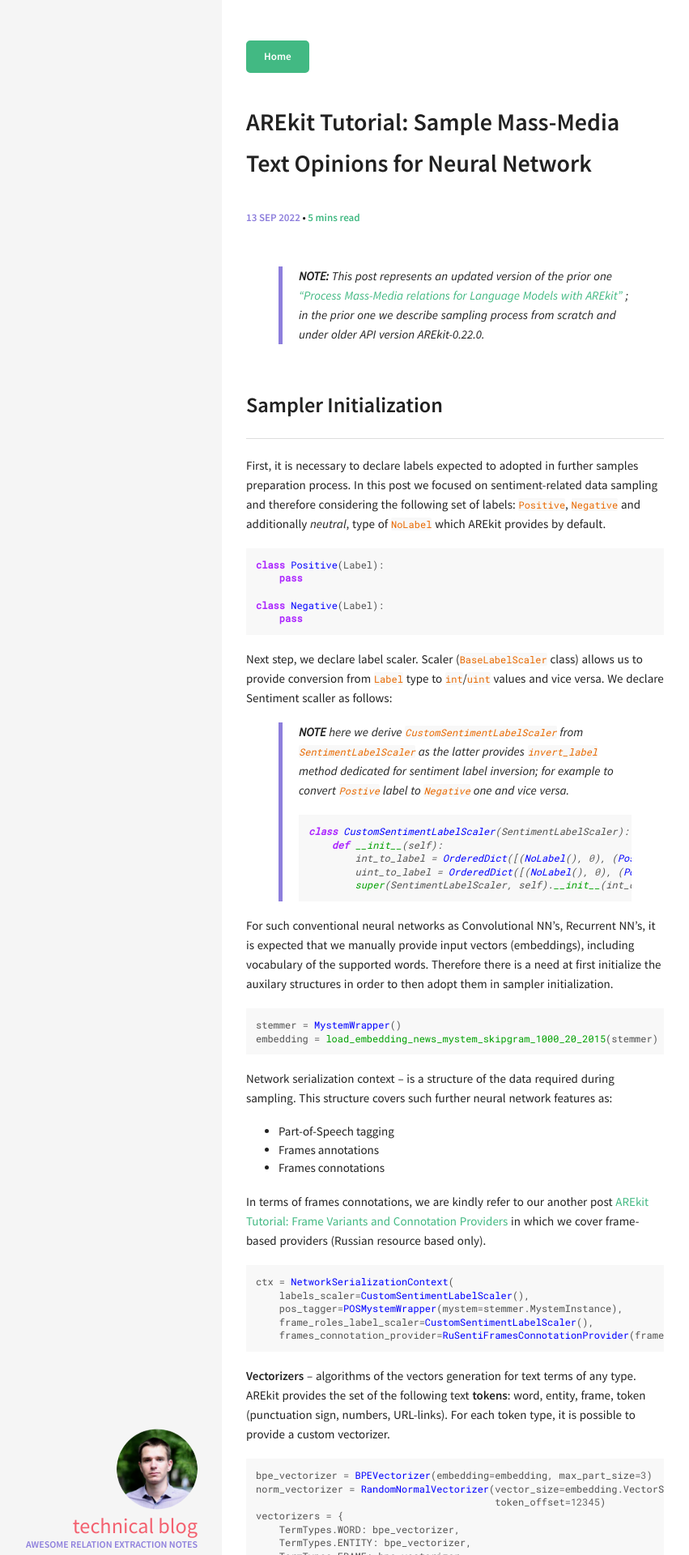
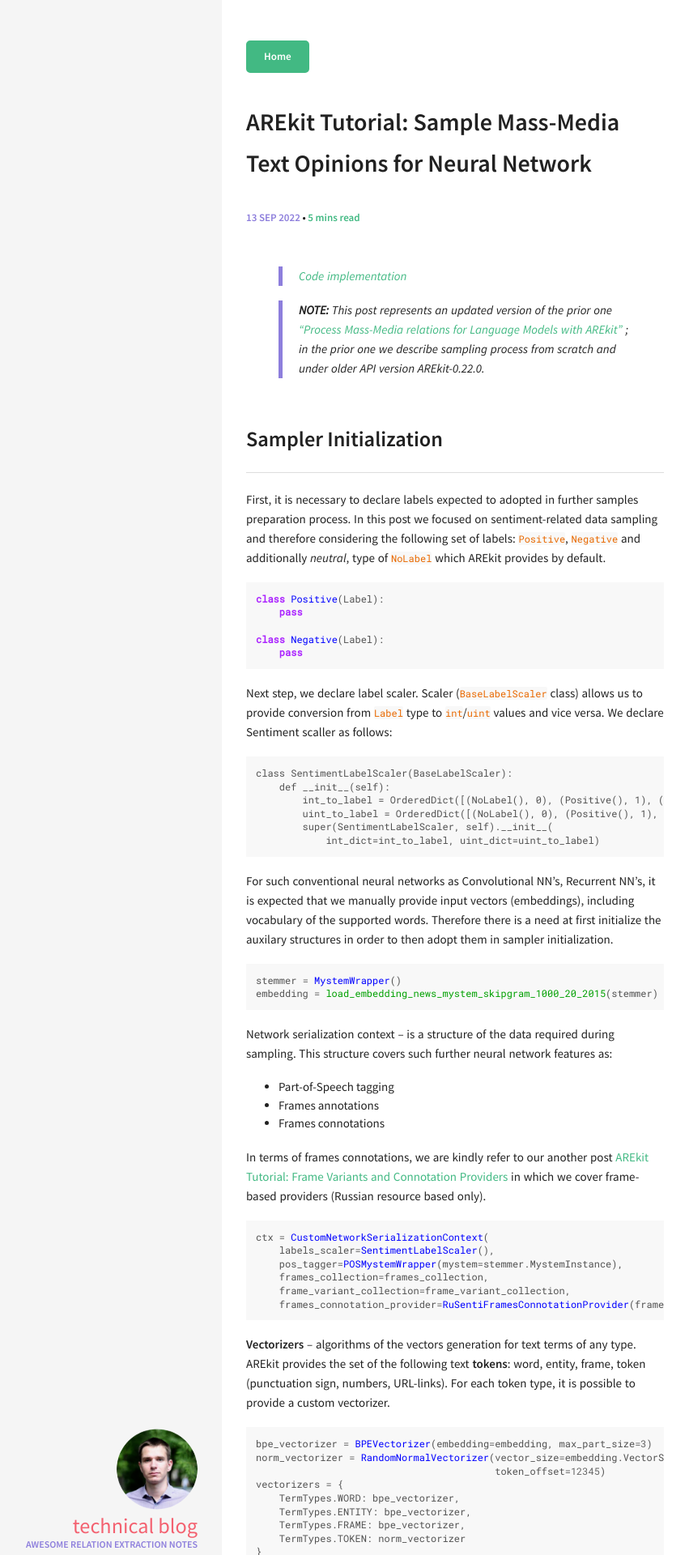
Before and after one commit to nicolay-r/blog, a Jekyll site: the page built from _posts/2022-09-13-arekit-sampling-networks.md, in a window 1280 px wide. Shown: the top 1920 px of the page at 81% size, without its empty margins (46-897 px from the left). Built offline with Jekyll 4.4.1, drawn with Linux system fonts in a browser that asks for light colours.

Commit message:
Create 2022-09-13-arekit-sampling-networks.md

````diff
--- a/_posts/2022-09-13-arekit-sampling-networks.md
+++ b/_posts/2022-09-13-arekit-sampling-networks.md
@@ -8,6 +8,8 @@ tags: [AREkit, Samples, Neural Networks, CNN, RNN]
 ---
 
 <!--more-->
+
+> [Code implementation](https://github.com/nicolay-r/AREkit/blob/6b0427201e41729f342046ec2261a0a2c6eda139/tests/tutorials/test_tutorial_pipeline_sampling_network.py#L52)
 
 > **NOTE:** This post represents an updated version of the prior one
 >["Process Mass-Media relations for Language Models with AREkit"](https://nicolay-r.github.io/blog/articles/2022-05/process-mass-media-relations-with-arekit)
@@ -30,14 +32,14 @@ class Negative(Label):
 Next step, we declare label scaler.
 Scaler (`BaseLabelScaler` class) allows us to provide conversion from `Label` type to `int`/`uint` values and vice versa.
 We declare Sentiment scaller as follows:
-> **NOTE** here we derive `CustomSentimentLabelScaler` from `SentimentLabelScaler` as the latter provides
-`invert_label` method dedicated for sentiment label inversion; for example to convert `Postive` label to `Negative` one and vice versa.
-```python
-class CustomSentimentLabelScaler(SentimentLabelScaler):
+
+```
+class SentimentLabelScaler(BaseLabelScaler):
     def __init__(self):
         int_to_label = OrderedDict([(NoLabel(), 0), (Positive(), 1), (Negative(), -1)])
         uint_to_label = OrderedDict([(NoLabel(), 0), (Positive(), 1), (Negative(), 2)])
-        super(SentimentLabelScaler, self).__init__(int_dict=int_to_label, uint_dict=uint_to_label)
+        super(SentimentLabelScaler, self).__init__(
+            int_dict=int_to_label, uint_dict=uint_to_label)
 ```
 
 For such conventional neural networks as Convolutional NN's, Recurrent NN's,
@@ -62,10 +64,11 @@ In terms of frames connotations, we are kindly refer to our another post
 in which we cover frame-based providers (Russian resource based only).
 
 ```python
-ctx = NetworkSerializationContext(
-    labels_scaler=CustomSentimentLabelScaler(),
+ctx = CustomNetworkSerializationContext(
+    labels_scaler=SentimentLabelScaler(),
     pos_tagger=POSMystemWrapper(mystem=stemmer.MystemInstance),
-    frame_roles_label_scaler=CustomSentimentLabelScaler(),
+    frames_collection=frames_collection,
+    frame_variant_collection=frame_variant_collection,
     frames_connotation_provider=RuSentiFramesConnotationProvider(frames_collection))
 ```
 
@@ -122,6 +125,8 @@ pipeline_item = NetworksInputSerializerPipelineItem(
 
 ## Running Sampler
 
+> [Code implementation](https://github.com/nicolay-r/AREkit/blob/6b0427201e41729f342046ec2261a0a2c6eda139/tests/tutorials/test_tutorial_pipeline_sampling_network.py#L52)
+
 Please refer to the following posts in order to initialize your text opinion annotation pipeline (`annot_pipeline`)
 and setup Data Folding (`data_folding`):
 * [Craft your text-opinion annotation pipeline!](https://nicolay-r.github.io/blog/articles/2022-08/arekit-text-opinion-annotation-pipeline)
````
